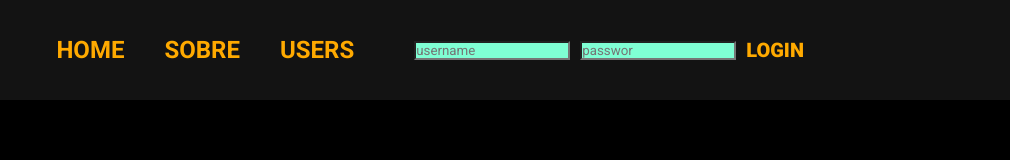
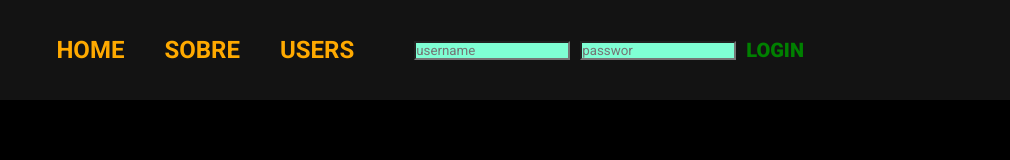
Before and after one commit to Fernand0G0mes/ONTK.github.io, a plain HTML site: page index.html in a window 1280 px wide. Shown: the full height of the page, 270-1280 px from the left. Drawn offline with Linux system fonts and the light colour scheme.

Commit message:
adicionado verde

```diff
--- a/style.css
+++ b/style.css
@@ -54,13 +54,13 @@ header {
 
 
   nav figure {
-    color: #ffaa00;
+    color: green;
     cursor: pointer;
     font-size: 20px;
     font-weight: 800;
   }
 
-  /*.....::::: OTAVIO HOME .....::::: */
+  /*.....::::: SECTION HOME .....::::: */
 
   section {
     background-color: #000000;
```
